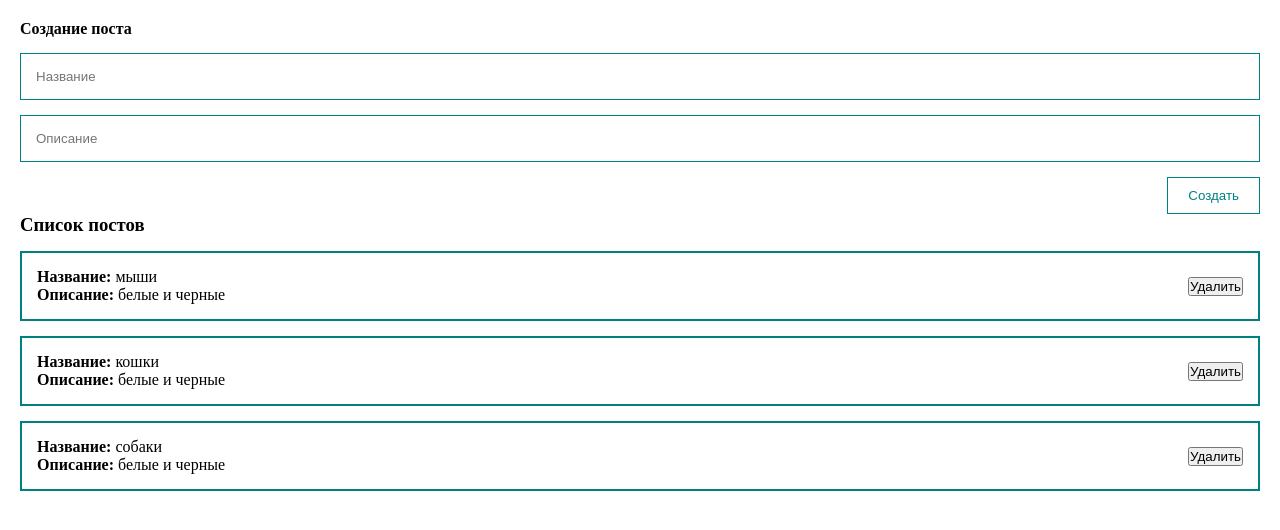
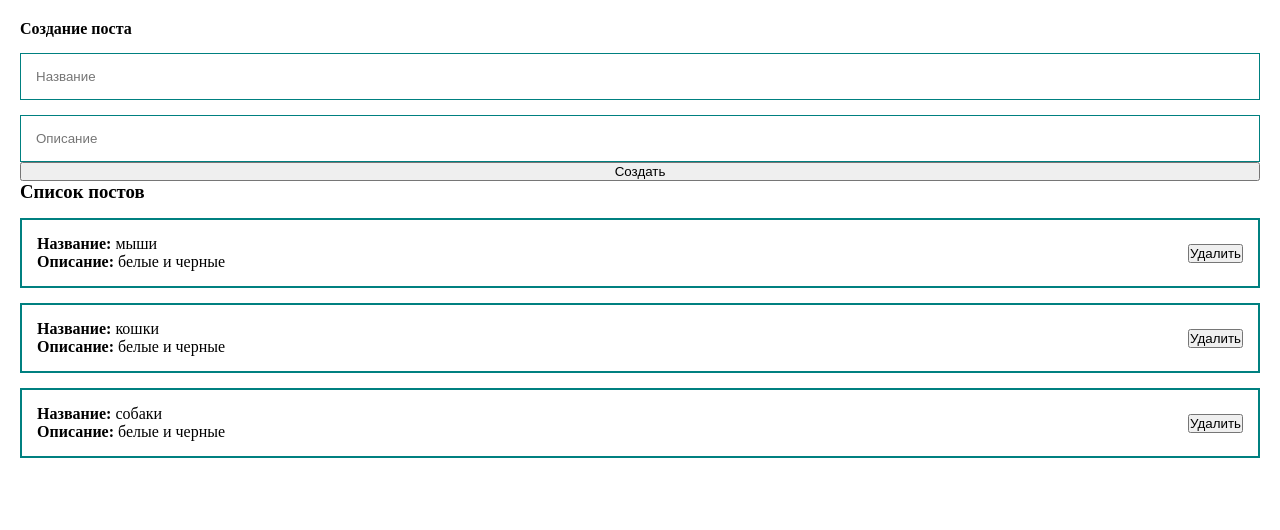
Before and after one commit to danikman89/vue, a Vue app: page / in a window 1280 px wide. Shown: the top 530 px of the page. Built offline with nearby package versions, Linux system fonts and the light colour scheme.

Commit message:
refactor: add style for button

```diff
--- a/src/components/PostForm.vue
+++ b/src/components/PostForm.vue
@@ -43,15 +43,7 @@ form {
   margin-top: 15px;
 }
 
-.btn {
-  background: none;
-  padding: 10px 20px;
-  color: teal;
-  align-self: flex-end;
-  border: 1px solid teal;
-  margin-top: 15px;
-  cursor: pointer;
-}
+
 
 .btn:hover {
   color: white;
--- a/src/components/UI/MyButton.vue
+++ b/src/components/UI/MyButton.vue
@@ -6,4 +6,14 @@
 export default {};
 </script>
 
-<style scoped></style>
+<style scoped>
+.btn {
+  background: none;
+  padding: 10px 20px;
+  color: teal;
+  align-self: flex-end;
+  border: 1px solid teal;
+  margin-top: 15px;
+  cursor: pointer;
+}
+</style>
```
